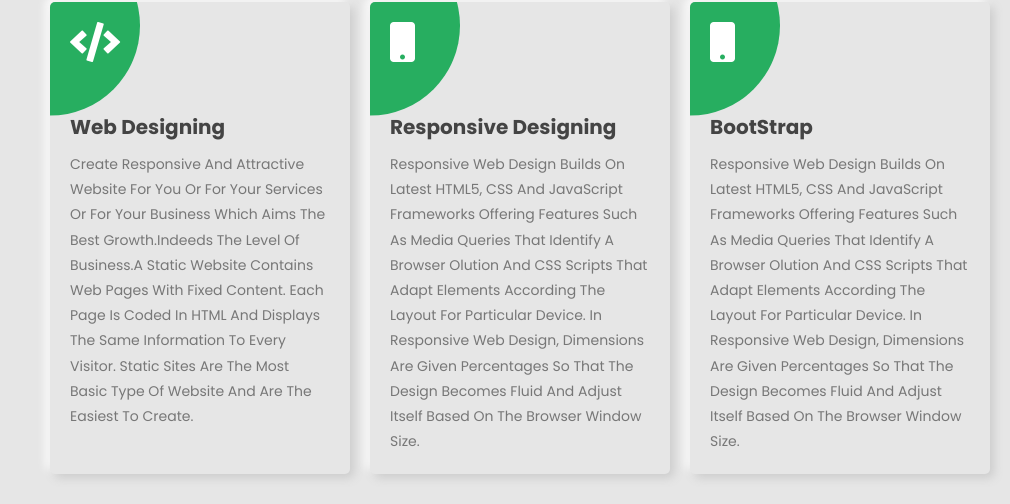
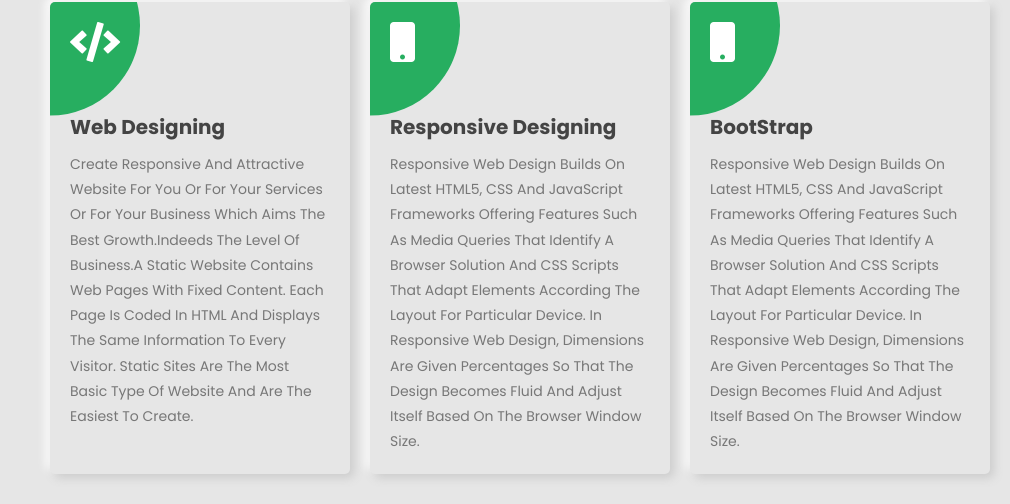
Before and after one commit to favasrshd/favasportfolio, a plain HTML site: page index.html in a window 1280 px wide. Shown: the part 1713-2217 px from the top of the page, without its empty margins (270-1280 px from the left). Drawn offline with nearby package versions, Linux system fonts and the light colour scheme.

Commit message:
Update index.html

```diff
--- a/index.html
+++ b/index.html
@@ -157,7 +157,7 @@
                 <h3>Responsive Designing</h3>
                 <p>Responsive web design builds on latest HTML5, CSS and JavaScript frameworks offering features such as
                     media queries that identify a browser
-                    olution and CSS scripts that adapt elements according the layout for particular device. In
+                    solution and CSS scripts that adapt elements according the layout for particular device. In
                     responsive web design, dimensions are given
                     percentages so that the design becomes fluid and adjust itself based on the browser window size.</p>
             </div>
@@ -167,7 +167,7 @@
                 <h3>BootStrap</h3>
                 <p>Responsive web design builds on latest HTML5, CSS and JavaScript frameworks offering features such as
                     media queries that identify a browser
-                    olution and CSS scripts that adapt elements according the layout for particular device. In
+                    solution and CSS scripts that adapt elements according the layout for particular device. In
                     responsive web design, dimensions are given
                     percentages so that the design becomes fluid and adjust itself based on the browser window size.</p>
             </div>
```
